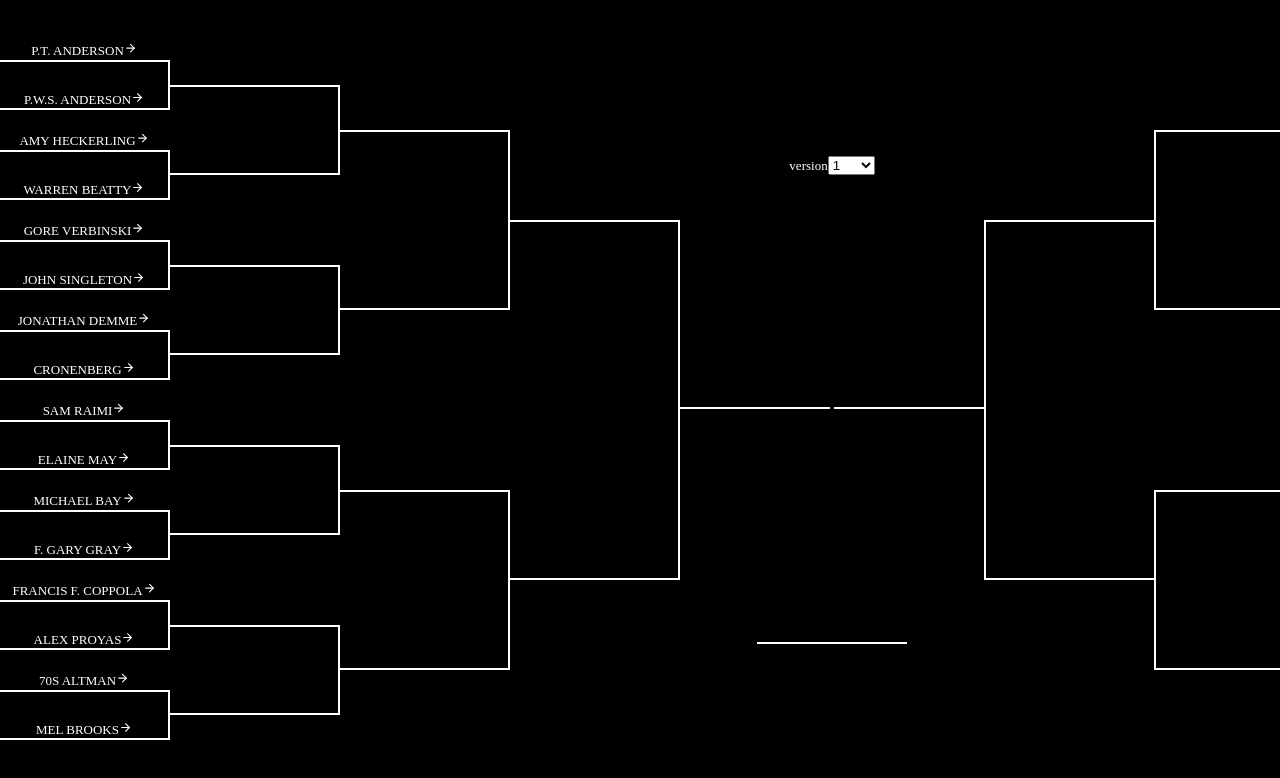
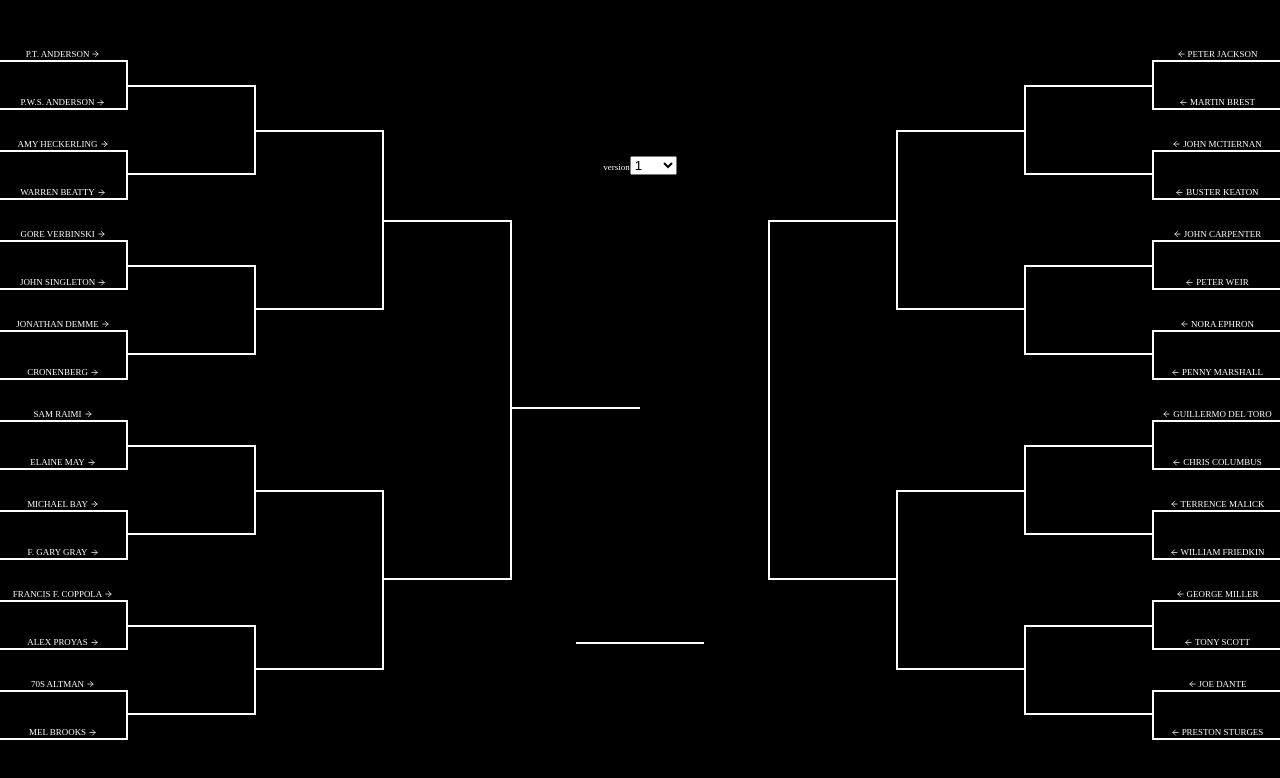
Before and after one commit to Jephuff/blank-check-march-madness, a React (Create React App) app: page / in a window 1280 px wide. Shown: the top 778 px of the page. Built offline with nearby package versions, Linux system fonts and the light colour scheme.

Commit message:
update layout

```diff
--- a/src/App.js
+++ b/src/App.js
@@ -4,18 +4,74 @@ import useLocalStorage, { useLocalStorageVersion } from './useLocalStorage';
 import { options, winnerLookup } from './options';
 import _ from 'lodash';
 import ForkItem from './ForkItem';
+import { useIsSmall, useSegmentWidth } from './useScreenSize';
 
 export default () => {
   const [{ version, versions }, setVersion] = useLocalStorageVersion();
   const [selected, setSelected] = useLocalStorage('all', []);
   const [winner, setWinner] = useLocalStorage('all-winner', '');
+  const isSmall = useIsSmall();
+  const segmentWidth = useSegmentWidth();
 
-  return (
+  console.log(isSmall);
+
+  return isSmall ? (
     <div
       style={{
         display: 'inline-flex',
         maxWidth: '100%',
         verticalAlign: 'middle',
+        alignItems: 'center',
+        fontSize: '1.1vw',
+      }}
+    >
+      <div
+        style={{
+          textAlign: 'center',
+          position: 'absolute',
+          top: 10,
+          right: 10,
+        }}
+      >
+        <label htmlFor="version">version</label>
+        <select
+          id="version"
+          onChange={event => {
+            const value = event.target.value;
+            if (value === 'new') {
+              setVersion({ versions: versions + 1, version: versions + 1 });
+            } else {
+              setVersion({ versions, version: Number(event.target.value) });
+            }
+          }}
+          value={version}
+        >
+          {_.range(1, versions + 1).map(k => (
+            <option key={k}>{k}</option>
+          ))}
+          <option>new</option>
+        </select>
+      </div>
+      <ForkWrapper onSelect={setWinner} options={options} />
+      <div
+        style={{
+          width: segmentWidth,
+          borderBottom: '2px solid white',
+        }}
+      >
+        <ForkItem
+          picked={winner}
+          correctValue={winnerLookup[options.map(o => o.name).join()]}
+        />
+      </div>
+    </div>
+  ) : (
+    <div
+      style={{
+        display: 'inline-flex',
+        maxWidth: '100%',
+        verticalAlign: 'middle',
+        fontSize: '0.7vw',
       }}
     >
       <ForkWrapper
@@ -58,9 +114,8 @@ export default () => {
         <div style={{ display: 'flex' }}>
           <div
             style={{
-              width: 150,
+              width: segmentWidth,
               borderBottom: '2px solid white',
-              marginRight: 2,
               position: 'relative',
             }}
           >
@@ -72,7 +127,7 @@ export default () => {
                 bottom: 0,
                 textAlign: 'center',
                 left: 0,
-                right: 0,
+                right: 2,
               }}
               correctValue={
                 winnerLookup[
@@ -86,9 +141,7 @@ export default () => {
           </div>
           <div
             style={{
-              width: 150,
-              marginLeft: 2,
-              borderBottom: '2px solid white',
+              width: segmentWidth,
               position: 'relative',
             }}
           >
@@ -100,8 +153,9 @@ export default () => {
                 position: 'absolute',
                 bottom: 0,
                 textAlign: 'center',
-                left: 0,
+                left: 2,
                 right: 0,
+                borderBottom: '2px solid white',
               }}
               correctValue={
                 winnerLookup[
@@ -116,7 +170,7 @@ export default () => {
         </div>
         <div
           style={{
-            width: 150,
+            width: segmentWidth,
             borderBottom: '2px solid white',
           }}
         >
--- a/src/Fork.js
+++ b/src/Fork.js
@@ -1,13 +1,14 @@
 import React from 'react';
 import ForkItem from './ForkItem';
+import { useSegmentWidth } from './useScreenSize';
 
 export default ({ picks, style, right, onSelect, correct, poll }) => {
+  const segmentWidth = useSegmentWidth();
   return (
     <div
       style={{
-        width: 170,
+        width: segmentWidth,
         textAlign: 'center',
-        textTransform: 'uppercase',
         display: 'flex',
         flexDirection: 'column',
         justifyContent: 'center',
--- a/src/ForkItem.js
+++ b/src/ForkItem.js
@@ -11,16 +11,16 @@ import {
 function StatusIcon({ correctValue, picked }) {
   if (correctValue) {
     if (correctValue.name === picked.name) {
-      return <FiCheckCircle color="green" />;
+      return <FiCheckCircle color="green" style={{ margin: 1 }} />;
     } else if (
       correctValue.name ||
       correctValue.possible.every(p => p.name !== picked.name)
     ) {
-      return <FiXCircle color="red" />;
+      return <FiXCircle color="red" style={{ margin: 1 }} />;
     } else if (correctValue.poll) {
-      return <FiClock color="yellow" />;
+      return <FiClock color="yellow" style={{ margin: 1 }} />;
     } else {
-      return <FiPauseCircle color="white" />;
+      return <FiPauseCircle color="white" style={{ margin: 1 }} />;
     }
   }
   return null;
@@ -29,10 +29,15 @@ function StatusIcon({ correctValue, picked }) {
 function PollLink({ correctValue }) {
   return (
     (correctValue && correctValue.poll && (
-      <a target="_BLANK" rel="noopener noreferrer" href={correctValue.poll}>
+      <a
+        target="_BLANK"
+        rel="noopener noreferrer"
+        href={correctValue.poll}
+        style={{ padding: 1 }}
+      >
         <img
           src="https://www.samaritans.org/sites/default/files/branch/twitter_logo_bird_transparent_png.png"
-          style={{ width: 15 }}
+          style={{ width: '0.7vw' }}
           alt="twitter poll"
         />
       </a>
@@ -41,41 +46,62 @@ function PollLink({ correctValue }) {
   );
 }
 
+function Select({ picked, right, onSelect }) {
+  if (!onSelect) {
+    return null;
+  } else if (right) {
+    return (
+      <FiArrowLeft
+        style={{ cursor: picked ? 'pointer' : 'default', margin: 1 }}
+        onClick={() => onSelect(picked)}
+      />
+    );
+  } else {
+    return (
+      <FiArrowRight
+        style={{ cursor: picked ? 'pointer' : 'default', margin: 1 }}
+        onClick={() => onSelect(picked)}
+      />
+    );
+  }
+}
+
 export default ({ onSelect, picked, correctValue, style, right }) => {
   if (!picked) return null;
+  const icons = [
+    <StatusIcon key="1" correctValue={correctValue} picked={picked} />,
+    <PollLink key="2" correctValue={correctValue} />,
+    <Select key="3" right={right} onSelect={onSelect} picked={picked} />,
+  ];
   return (
     <div
       style={{
         whiteSpace: 'nowrap',
+        display: 'flex',
+        alignItems: 'center',
+        justifyContent: 'center',
         ...style,
       }}
     >
-      {onSelect && right && (
-        <FiArrowLeft
-          style={{ cursor: picked ? 'pointer' : 'default' }}
-          onClick={() => onSelect(picked)}
-        />
-      )}
+      {right && icons.reverse()}
       {picked.imdb ? (
         <a
           target="_BLANK"
           rel="noopener noreferrer"
           href={`https://www.imdb.com/name/${picked.imdb}`}
-          style={{ color: 'white', textDecoration: 'none' }}
+          style={{
+            color: 'white',
+            textDecoration: 'none',
+            margin: 1,
+            textTransform: 'uppercase',
+          }}
         >
           {picked.name}
         </a>
       ) : (
         picked.name
       )}
-      <StatusIcon correctValue={correctValue} picked={picked} />
-      <PollLink correctValue={correctValue} />
-      {onSelect && !right && (
-        <FiArrowRight
-          style={{ cursor: picked ? 'pointer' : 'default' }}
-          onClick={() => onSelect(picked)}
-        />
-      )}
+      {!right && icons}
     </div>
   );
 };
--- /dev/null
+++ b/src/config.js
@@ -0,0 +1 @@
+export default {};
--- a/src/index.css
+++ b/src/index.css
@@ -6,15 +6,11 @@ body, html, #root {
     overflow: hidden;
     background: black;
     color: white;
-    font-size: 13px;
 }
 * {
     box-sizing: border-box;
 }
 #root {
-    /* overflow: scroll;
-    justify-content: center;
-    display: flex; */
     overflow: scroll;
     text-align: center;
 }
--- /dev/null
+++ b/src/useScreenSize.js
@@ -0,0 +1,18 @@
+import React from 'react';
+
+const smallScreen = window.matchMedia('(max-width: 1200px)');
+
+export const useIsSmall = () => {
+  const [isSmall, setIsSmall] = React.useState(smallScreen.matches);
+  React.useEffect(() => {
+    const listener = () => setIsSmall(smallScreen.matches);
+    smallScreen.addListener(listener);
+    return () => smallScreen.removeListener(listener);
+  }, []);
+  return isSmall;
+};
+
+export const useSegmentWidth = () => {
+  const isSmall = useIsSmall();
+  return isSmall ? '16.6vw' : '10vw';
+};
```
